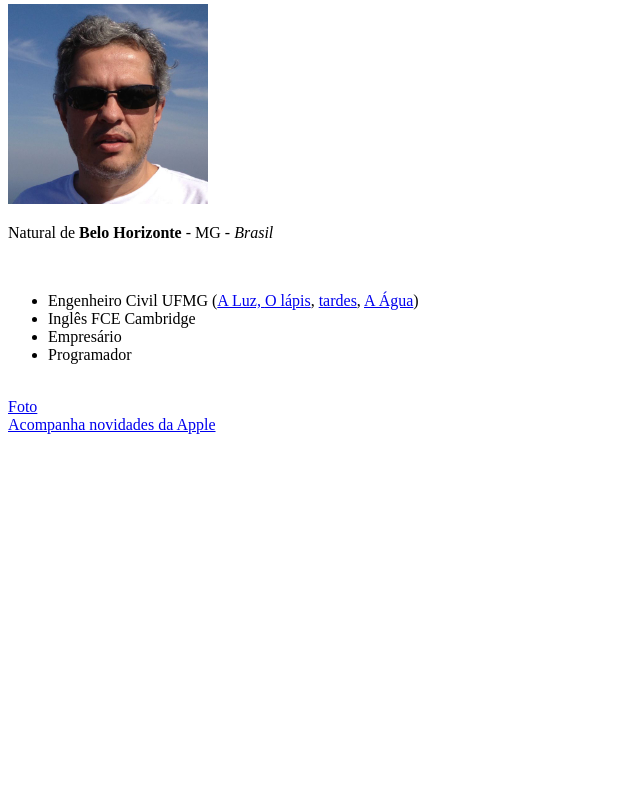
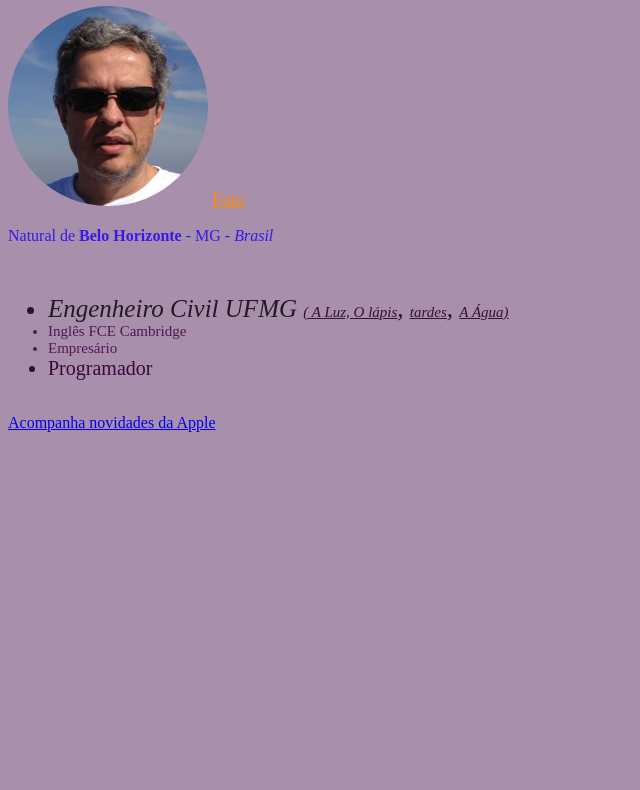
Before and after one commit to MarcosFFurtado/MarcosFFurtado.github.io, a plain HTML site: page index.html in a window 1280 px wide. Shown: the part 76-866 px from the top of the page, without its empty margins (0-640 px from the left). Drawn offline with Linux system fonts and the light colour scheme.

Commit message:
Primeiros estilos CSS no portifolio

```diff
--- a/index.html
+++ b/index.html
@@ -4,43 +4,79 @@
 	<meta charset="UTF-8">
 	<title>Portifolio Marcos Furtado</title>
 </head>
+<style>
+	h1{color: rgb(49, 9, 87);font-family: 'Gill Sans', 'Gill Sans MT', Calibri, 'Trebuchet MS', sans-serif;font-style: italic;}
+
+	body {background-color: #A88FAC;}
+
+	p {color: rgb(56, 25, 233);}
+
+	em {font-size: 40;}
+
+	.habilidade1{font-size: 25px ;color: rgb(36, 24, 36);font-style: italic;}
+	.habilidade2{font-size: 15px ;color: rgb(80, 25, 80);}
+	.habilidade3{font-size: 15px ;color: rgb(54, 16, 54);}
+	.habilidade4{font-size: 20px ;color: rgb(58, 7, 58);}
+
+	#img {image-rendering: optimizeQuality;border-radius: 50%;}
+
+	.links {font-size: 18px; color: darkorange;}
+
+
+
+
+
+</style>
 <body>
 	<h1>Marcos Ferreira Furtado</h1>
-	<IMG src="IMG_1437.jpg" alt="Foto Portf Marcos Furtado" width="200"> </IMG:s>
-<p>Natural de <strong>Belo Horizonte</strong> - MG - <em>Brasil</em>
-</p><br>
+
+	<IMG id="img" src="IMG_1437.jpg" alt="Foto Portf Marcos Furtado" width="200"> </IMG:s>
+
+		<a class="links" href="./IMG_1437.JPG" target="_blank">Foto</a><br>
+
+	<p>Natural de <strong>Belo Horizonte</strong> - MG - <em>Brasil</em></p><br>
+
 <ul>
-	<li>Engenheiro Civil UFMG
-		(<a href="#verso1">A Luz,  </a>
-		<a href="#verso2"> O lápis</a>,
-		<a href="#verso3"> tardes</a>,
-		<a href="#verso4"> A Água</a>)</li>
-	<li>Inglês FCE Cambridge</li>
-	<li>Empresário</li>
-	<li>Programador</li>
-</ul><br>
-<a href="./IMG_1437.JPG" target="_blank">Foto</a><br>
-<a href="https://www.iclarified.com/" target="_blank">Acompanha novidades da Apple</a>
+	<li class="habilidade1">Engenheiro Civil UFMG
+		<a class="habilidade3" href="#verso1">( A Luz,  </a>
+		<a class="habilidade3" href="#verso2"> O lápis</a>,
+		<a class="habilidade3" href="#verso3"> tardes</a>,
+		<a class="habilidade3" href="#verso4"> A Água)</a></li>
+	<li class="habilidade2">Inglês FCE Cambridge</li>
+	<li class="habilidade2">Empresário</li>
+	<li class="habilidade4">Programador</li></ul><br>
+
+
+
+	<a href="https://www.iclarified.com/" target="_blank">Acompanha novidades da Apple</a>
+
 	<p</p><br><br><br><br><br><br><br><br><br><br><br><br><br><br><br><br><br><br><br><br><br><br><br><br><br><br><br>
+
 	<p>O Engenheiro<br>
-		<br>
-		<br></p><br><br><br><br><br><br><br><br><br><br><br><br>
-		<br></p><br><br><br><br><br><br><br><br><br><br><br><br>
+
+		<br></p><br><br><br><br><br><br><br><br><br><br><br><br><br></p><br><br><br><br><br><br><br><br><br><br><br><br>
+
 		<p id="verso1">A luz, o sol, o ar livre<br>
 		envolvem o sonho do engenheiro.<br>
 		O engenheiro sonha coisas claras:<br>
-		Superfícies, tênis, um copo de água.<br></p><br><br><br><br><br><br><br><br><br><br><br><br>
-		<br></p><br><br><br><br><br><br><br><br><br><br><br><br>
+		Superfícies, tênis, um copo de água.<br></p>
+
+		<br><br><br><br><br><br><br><br><br><br><br><br><br></p><br><br><br><br><br><br><br><br><br><br><br><br>
+
 		<p id="verso2"></p>O lápis, o esquadro, o papel;<br>
 		o desenho, o projeto, o número:<br>
 		o engenheiro pensa o mundo justo,<br>
-		mundo que nenhum véu encobre.<br><br><br><br><br><br><br><br><br><br><br><br></p>
-		<br></p><br><br><br><br><br><br><br><br><br><br><br><br>
+		mundo que nenhum véu encobre.
+
+		<br><br><br><br><br><br><br><br><br><br><br><br></p><br></p><br><br><br><br><br><br><br><br><br><br><br><br>
+
 		<p id="verso3"></p>(Em certas tardes nós subíamos<br>
 		ao edifício. A cidade diária,<br>
 		como um jornal que todos liam,<br>
-		ganhava um pulmão de cimento e vidro).<br<br><br><br><br><br><br><br><br><br><br></p>
-		<br></p><br><br><br><br><br><br><br><br><br><br><br><br>
+		ganhava um pulmão de cimento e vidro).
+
+		<br<br><br><br><br><br><br><br><br><br><br></p><br></p><br><br><br><br><br><br><br><br><br><br><br><br>
+
 		<p id="verso4"></p>A água, o vento, a claridade,<br>
 		de um lado o rio, no alto as nuvens,<br>
 		situavam na natureza o edifício<br>
```
